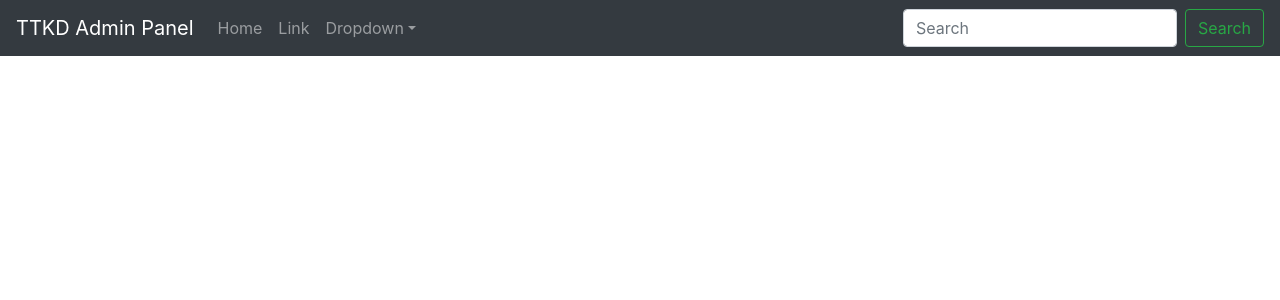
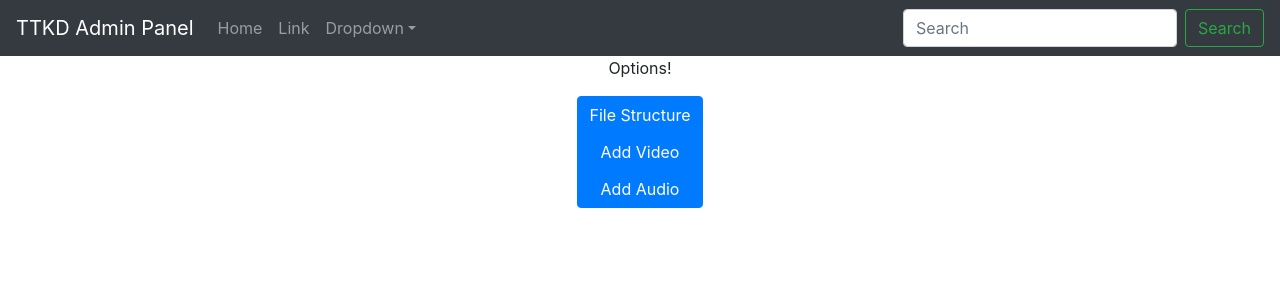
Before and after one commit to mesternefeld/TTKD-admin_panel, a React (Create React App) app in the folder client/: page /Dashboard in a window 1280 px wide. Shown: the top 300 px of the page. Built offline with nearby package versions, Linux system fonts and the light colour scheme.

Commit message:
Created Admin Pages
basic admin pages with text, next will be mocking out the visuals of the pages and then adding it to the nav bar for easy access. After that look into incoporating express api/backend w/AWS

```diff
--- a/client/src/App.js
+++ b/client/src/App.js
@@ -5,7 +5,12 @@ import 'bootstrap/dist/css/bootstrap.min.css';
 import { Switch, Route, BrowserRouter} from "react-router-dom";
 import {
   Homepage,
-  List
+  List,
+  Dashboard,
+  FileStructure,
+  Audio,
+  Steps,
+  Video
 } from "./components/pages";
 
 function App() {
@@ -13,10 +18,15 @@ function App() {
     <div className="App">
       <Header/>
       <BrowserRouter>
-        <div class="container">
+        <div className="container">
               <Switch>
                 <Route exact path="/" component={Homepage}/>
                 <Route exact path="/List" component={List}/>
+                <Route exact path= "/Dashboard" component={Dashboard}/>
+                <Route exact path="/FileStructure" component={FileStructure}/>
+                <Route exact path="/Audio" component={Audio}/>
+                <Route exact path="/Steps" component={Steps}/>
+                <Route exact path="/Video" component={Video}/>
               </Switch>
         </div>
       </BrowserRouter>
--- /dev/null
+++ b/client/src/components/pages/Audio.js
@@ -0,0 +1,23 @@
+import React from 'react';
+import 'bootstrap/dist/css/bootstrap.min.css';
+
+
+class Audio extends React.Component {
+    constructor(props){
+		super(props);
+
+		this.state = {
+			fetching: true,
+			events: {}
+		}
+	}
+    render(){
+        return(
+            <div>
+                <p>Add Audio Page!</p>
+            </div>
+        );
+    }
+}
+
+export default Audio;
--- /dev/null
+++ b/client/src/components/pages/Dashboard.js
@@ -0,0 +1,30 @@
+import React from 'react';
+import 'bootstrap/dist/css/bootstrap.min.css';
+import AwesomeButton from 'react-awesome-button';
+import AwesomeButtonStyles from "react-awesome-button/src/styles/styles.scss";
+import { Button, ButtonGroup } from 'react-bootstrap';
+
+class Dashboard extends React.Component {
+    constructor(props){
+		super(props);
+
+		this.state = {
+			fetching: true,
+			events: {}
+		}
+	}
+    render(){
+        return(
+            <div>
+                <p>Options!</p>
+                <ButtonGroup vertical>
+                <Button type="primary"> File Structure </Button>
+                <Button type="primary"> Add Video </Button>
+                <Button type="primary"> Add Audio</Button>
+                </ButtonGroup>
+            </div>
+        );
+    }
+}
+
+export default Dashboard;
--- /dev/null
+++ b/client/src/components/pages/FileStructure.js
@@ -0,0 +1,23 @@
+import React from 'react';
+import 'bootstrap/dist/css/bootstrap.min.css';
+
+
+class FileStructure extends React.Component {
+    constructor(props){
+		super(props);
+
+		this.state = {
+			fetching: true,
+			events: {}
+		}
+	}
+    render(){
+        return(
+            <div>
+                <p>File Structure Page!</p>
+            </div>
+        );
+    }
+}
+
+export default FileStructure;
--- /dev/null
+++ b/client/src/components/pages/Steps.js
@@ -0,0 +1,23 @@
+import React from 'react';
+import 'bootstrap/dist/css/bootstrap.min.css';
+
+
+class Steps extends React.Component {
+    constructor(props){
+		super(props);
+
+		this.state = {
+			fetching: true,
+			events: {}
+		}
+	}
+    render(){
+        return(
+            <div>
+                <p>Add Steps to Audio Page!</p>
+            </div>
+        );
+    }
+}
+
+export default Steps;
--- /dev/null
+++ b/client/src/components/pages/Video.js
@@ -0,0 +1,23 @@
+import React from 'react';
+import 'bootstrap/dist/css/bootstrap.min.css';
+
+
+class Video extends React.Component {
+    constructor(props){
+		super(props);
+
+		this.state = {
+			fetching: true,
+			events: {}
+		}
+	}
+    render(){
+        return(
+            <div>
+                <p>Add Video Page!</p>
+            </div>
+        );
+    }
+}
+
+export default Video;
```
Also changed, not shown: client/src/components/pages/index.js (+11 -1 lines).
